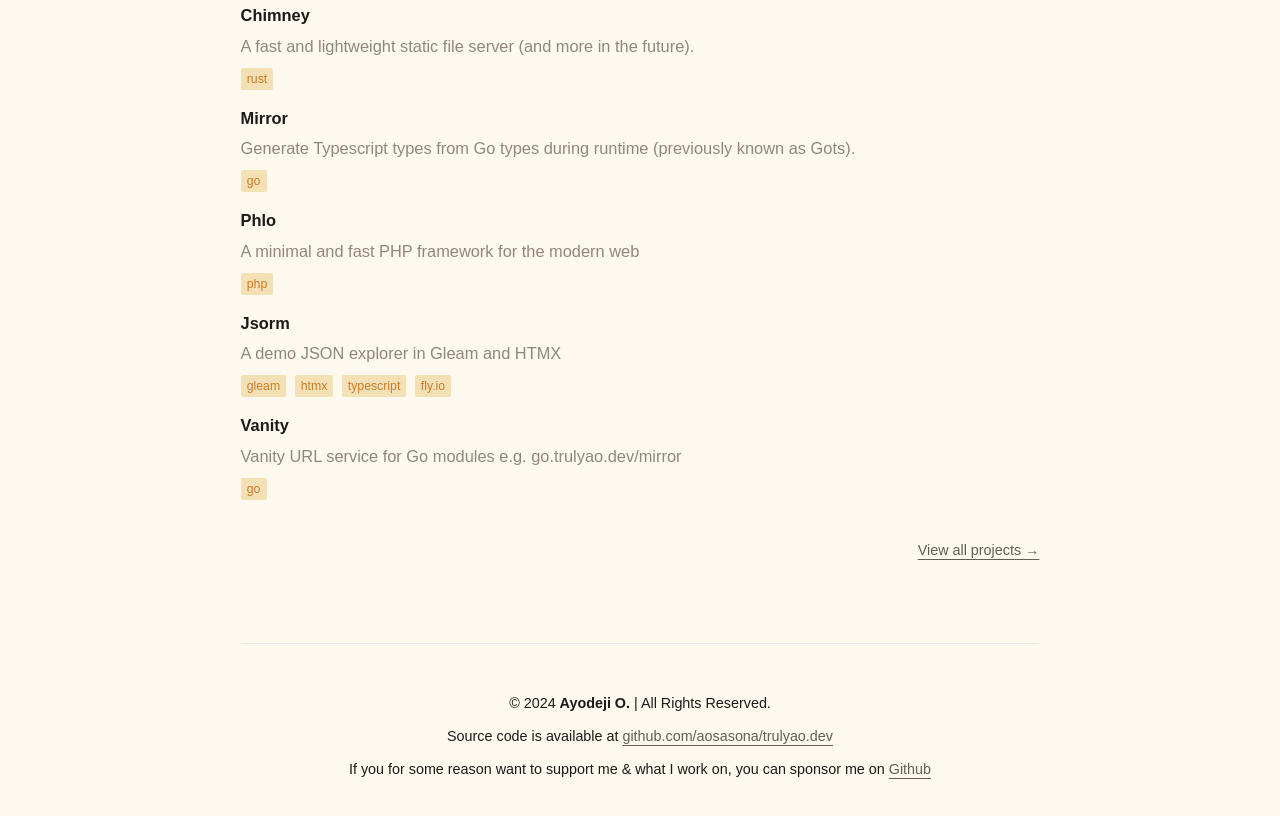
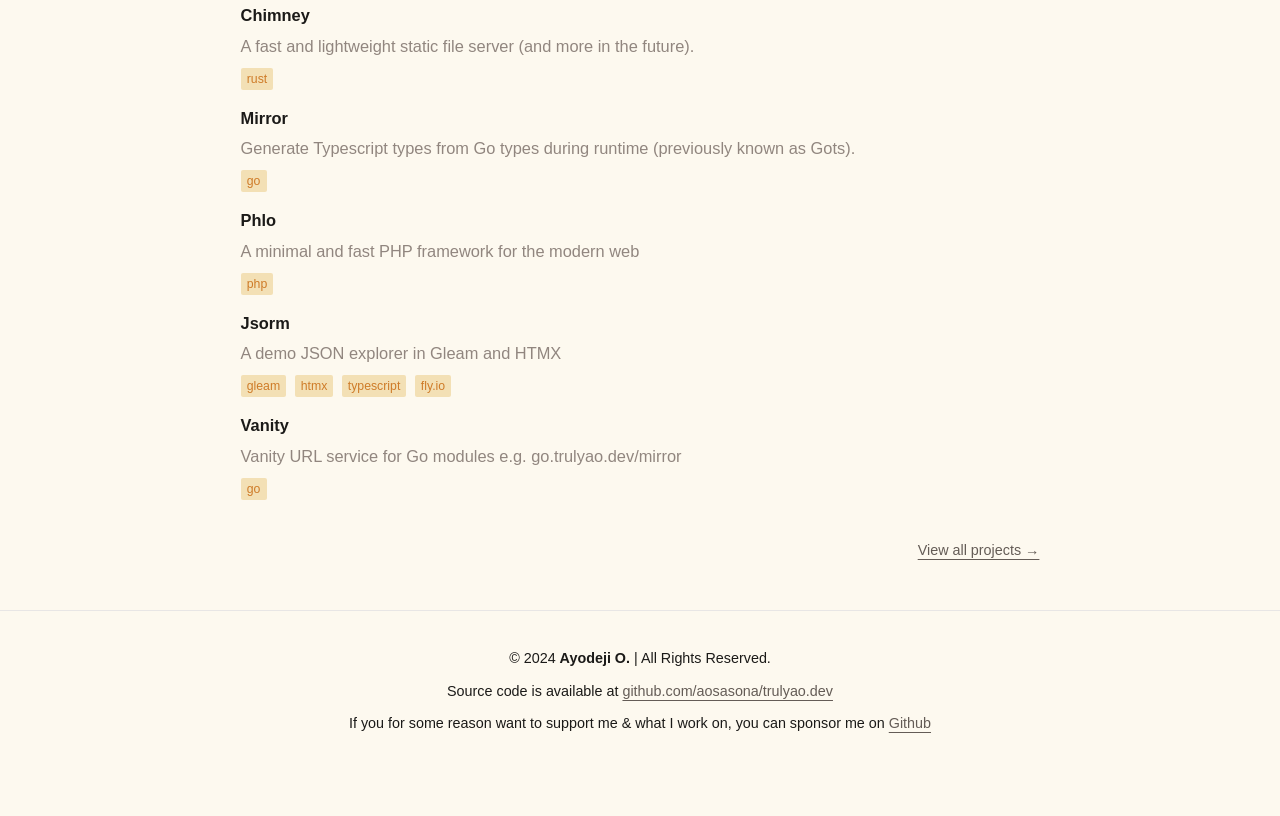
Before and after one commit to aosasona/trulyao.dev, an Astro site: page / in a window 1280 px wide. Shown: the part 994-1810 px from the top of the page. After the commit the page ends 1777 px from the top, so only its background shows below. Built offline with nearby package versions, Linux system fonts and the light colour scheme; Astro itself is replaced by a stand-in of ours; some packages are replaced by stand-ins of ours; some icons are missing; a web font is replaced by a local one.

Commit message:
Minor change

```diff
--- a/src/components/Footer.astro
+++ b/src/components/Footer.astro
@@ -1,5 +1,6 @@
-<footer class="container text-sm text-center mb-8 py-8 px-6 space-y-3">
-  <hr class="my-12" />
+<hr class="mt-12" />
+
+<footer class="container text-sm text-center pt-6 pb-12 px-6 space-y-3">
   <p>
     &copy; {new Date().getFullYear()}
     <b>Ayodeji O.</b> | All Rights Reserved.
```
